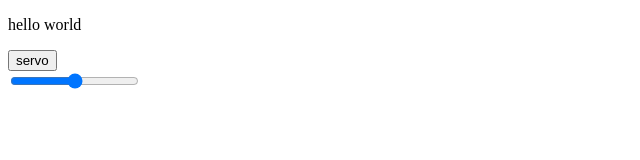
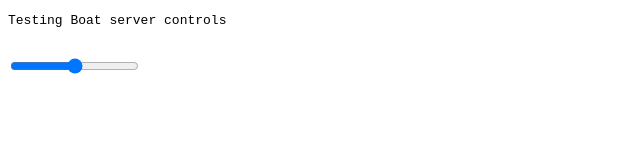
Before and after one commit to prismspecs/boats-server, a website: page index.html in a window 1280 px wide. Shown: the whole page, without its empty margins (0-640 px from the left). Drawn offline with nearby package versions, Linux system fonts and the light colour scheme; no server answers.

Commit message:
organized

```diff
--- a/index.html
+++ b/index.html
@@ -1,12 +1,20 @@
 <!DOCTYPE html>
 <html>
+
+<style>
+body {
+	font-family: monospace;
+}
+</style>
+
 <head>
 	<title>test</title>
 </head>
+
 <body>
-<p>hello world</p>
+	<p>Testing Boat server controls</p>
 
-<button onclick="servo()">servo</button>
+	<!-- <button onclick="servo()">servo</button> -->
 
 	<br>
 
@@ -17,8 +25,6 @@
 	<script src="/socket.io/socket.io.js"></script>
 
 	<script>
-
-
 		var socket = io.connect('http://localhost:3000');
 		socket.on('connect', function(data) {
 			socket.emit('join', 'client connected');
@@ -32,8 +38,8 @@
 			sliderDiv.innerHTML = this.value;
 			socket.emit('servo', this.value);
 		}
-
 	</script>
 
 </body>
+
 </html>
--- a/server.js
+++ b/server.js
@@ -25,7 +25,7 @@ io.on('connection', function(client) {
   client.on('servo', function(data) {
     console.log(data);
     // make sure to update the boat IP
-    var client = new osc.Client('132.162.75.186', 12345);
+    var client = new osc.Client('132.162.106.141', 12345);
     // send data formatted as OSC integer
     client.send('/boat1/mast', parseInt(data), function() {
       client.kill();
```
Also changed, not shown: package.json (added, +31 -0 lines), README.md, 2 other files. Lines whose indentation alone changed are shown as unchanged.
